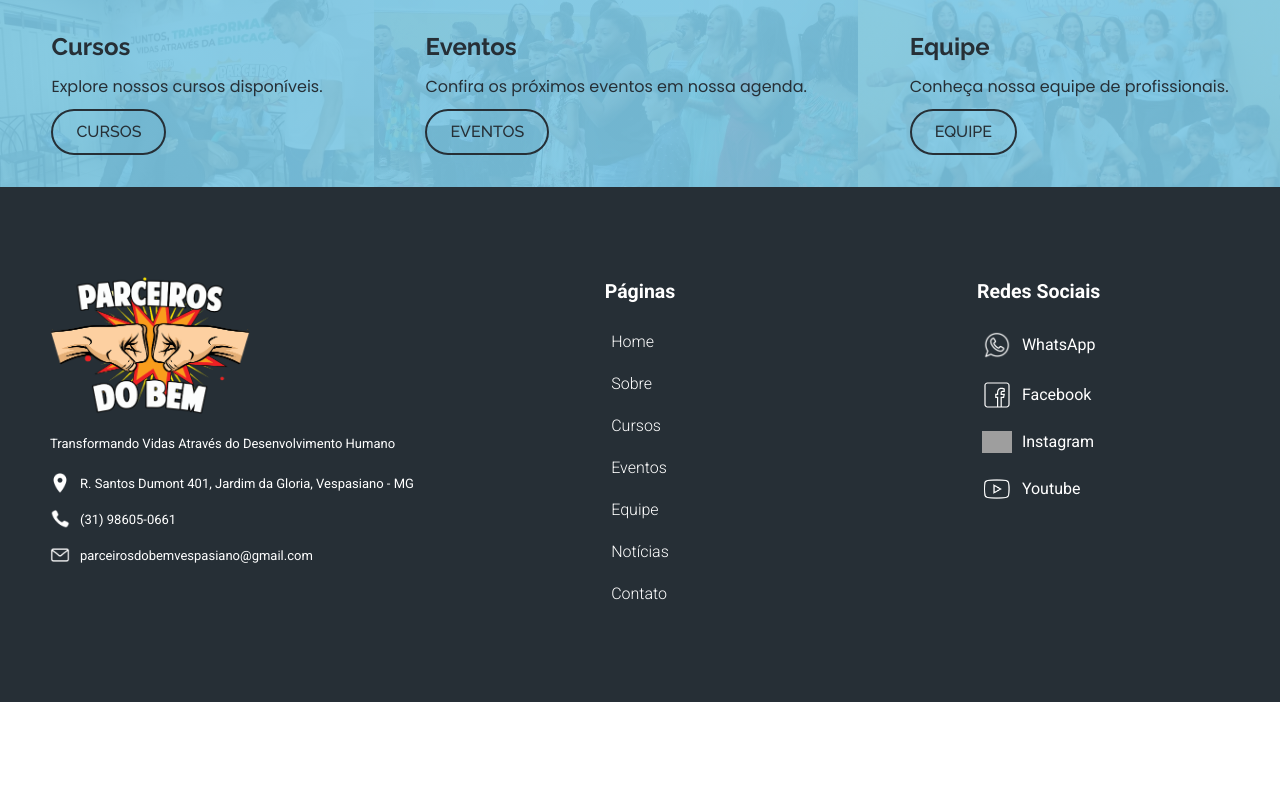
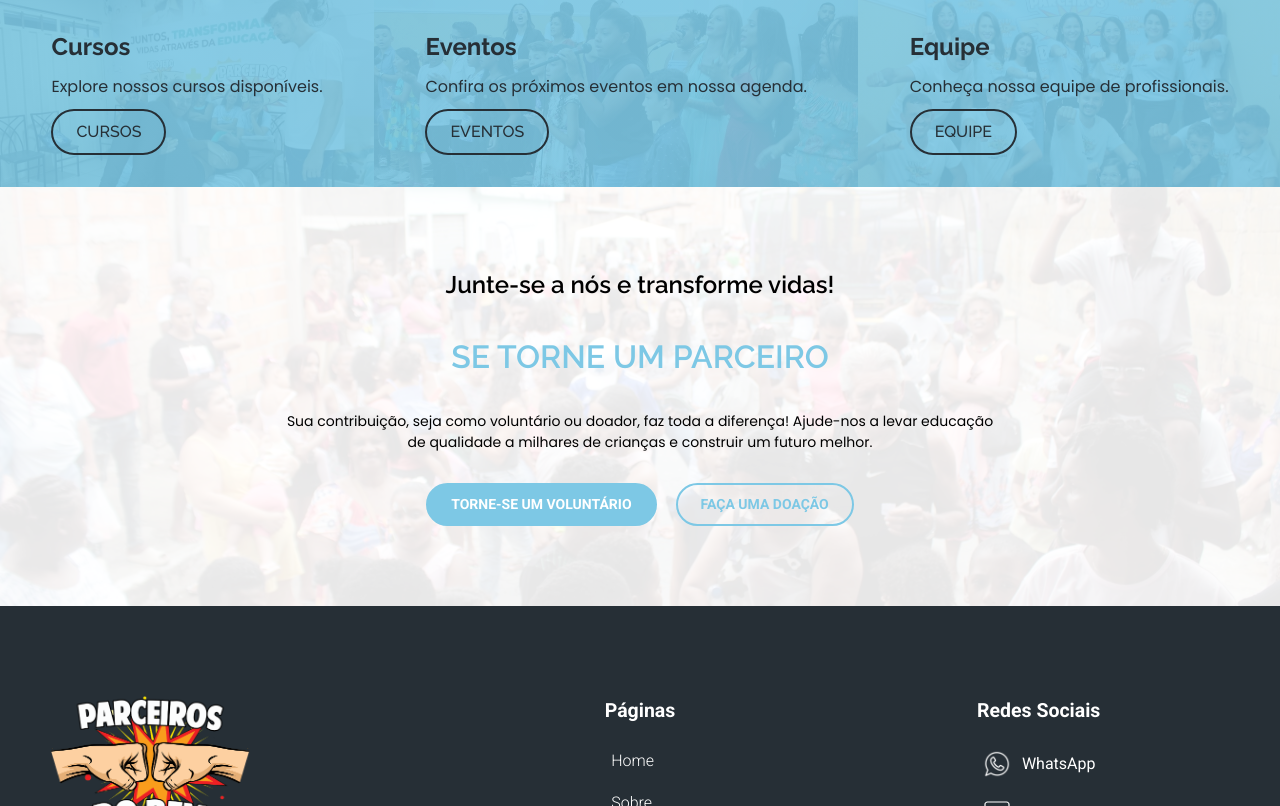
Before and after one commit to wellingtonfernandesbarbosa/parceiros-do-bem, a React (Vite) app: page / in a window 1280 px wide. Shown: the part 671-1477 px from the top of the page. Before the commit the page ends 1373 px from the top, so only its background shows below. Built offline with nearby package versions, Linux system fonts and the light colour scheme; grey boxes are pictures that could not be loaded.

Commit message:
Implemented "BecomeAPartner" section on the homepage

```diff
--- /dev/null
+++ b/src/components/BecomeAPartner/BecomeAPartner.module.scss
@@ -0,0 +1,99 @@
+.becomeAPartner{
+  position: relative;
+  background-image: url("../../assets/imagem.jpg");
+  background-repeat: no-repeat;
+  background-size: cover;
+  background-position: center;
+  padding: 80px 0;
+  z-index: 0;
+
+  &::before {
+    content: "";
+    position: absolute;
+    top: 0;
+    left: 0;
+    width: 100%;
+    height: 100%;
+    background-color: rgba(255, 255, 255, 0.9);
+    z-index: -1;
+  }
+
+  &__becomeAPartnerContent{
+    display: flex;
+    flex-direction: column;
+    align-items: center;
+    max-width: var(--max-width);
+    margin: 0 auto;
+    gap: 30px;
+    text-align: center;
+
+    &__subtitle {
+      font-family: var(--font-releway);
+      font-size: 24px;
+      font-weight: 600;
+    }
+
+    &__title {
+      font-family: var(--font-releway);
+      text-transform: uppercase;
+      font-weight: 600;
+      font-size: 32px;
+      color: var(--primary-color);
+    }
+
+    &__description {
+      font-family: var(--font-poppins);
+      font-size: 14px;
+      width: 60%;
+    }
+
+    &__buttons{
+      display: flex;
+      flex-wrap: wrap;
+      justify-content: center;
+      gap: 19px;
+
+      a {
+        font-weight: 600;
+        font-size: 14px;
+        text-transform: uppercase;
+        padding: 9px 23px;
+        border: 2px solid var(--primary-color);
+        border-radius: 30px;
+      }
+
+      &__buttonVolunteer {
+        background-color: var(--primary-color);
+        color: var(--white);
+      }
+
+      &__buttonDonate {
+        color: var(--primary-color);
+      }
+    }
+  }
+
+}
+
+
+@media screen and (max-width: 520px) {
+  .becomeAPartner {
+    &__becomeAPartnerContent {
+      padding: 0 16px;
+
+      &__description {
+        width: 80%;
+      }
+    }
+  }
+}
+
+@media screen and (max-width: 435px) {
+  .becomeAPartner {
+    &__becomeAPartnerContent {
+      &__description {
+        width: 95%;
+      }
+    }
+  }
+}
--- /dev/null
+++ b/src/components/BecomeAPartner/index.tsx
@@ -0,0 +1,20 @@
+import { Link } from "react-router-dom";
+import styles from "./BecomeAPartner.module.scss";
+
+const BecomeAPartner = () => {
+  return (
+    <div className={styles.becomeAPartner}>
+      <div className={styles.becomeAPartner__becomeAPartnerContent}>
+        <h3 className={styles.becomeAPartner__becomeAPartnerContent__subtitle}>Junte-se a nós e transforme vidas!</h3>
+        <h2 className={styles.becomeAPartner__becomeAPartnerContent__title}>Se torne um parceiro</h2>
+        <p className={styles.becomeAPartner__becomeAPartnerContent__description}>Sua contribuição, seja como voluntário ou doador, faz toda a diferença! Ajude-nos a levar educação de qualidade a milhares de crianças e construir um futuro melhor.</p>
+        <div className={styles.becomeAPartner__becomeAPartnerContent__buttons}>
+          <Link to={"/sobre"} className={styles.becomeAPartner__becomeAPartnerContent__buttons__buttonVolunteer}>Torne-se um Voluntário</Link>
+          <Link to={"/sobre#doar"} className={styles.becomeAPartner__becomeAPartnerContent__buttons__buttonDonate}>Faça uma Doação</Link>
+        </div>
+      </div>
+    </div>
+  );
+};
+
+export default BecomeAPartner;
--- a/src/pages/Home/index.tsx
+++ b/src/pages/Home/index.tsx
@@ -1,10 +1,12 @@
 import Banner from "../../components/Banner";
+import BecomeAPartner from "../../components/BecomeAPartner";
 import CallToAction from "../../components/CallToAction";
 
 const Home = () => {
   return <>
     <Banner />
     <CallToAction />
+    <BecomeAPartner />
   </>;
 };
 
```
Also changed, not shown: src/assets/imagem.jpg (added).
